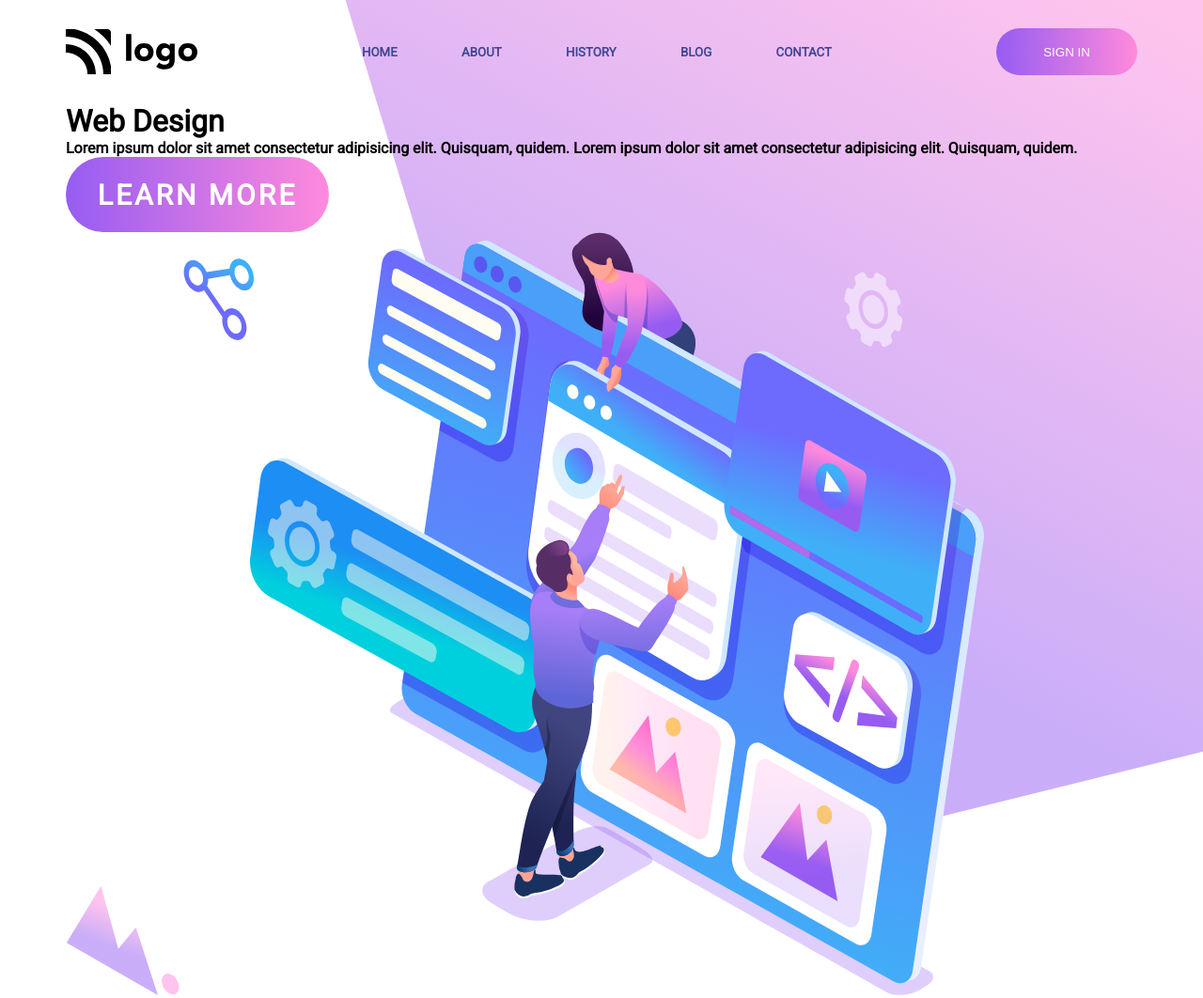
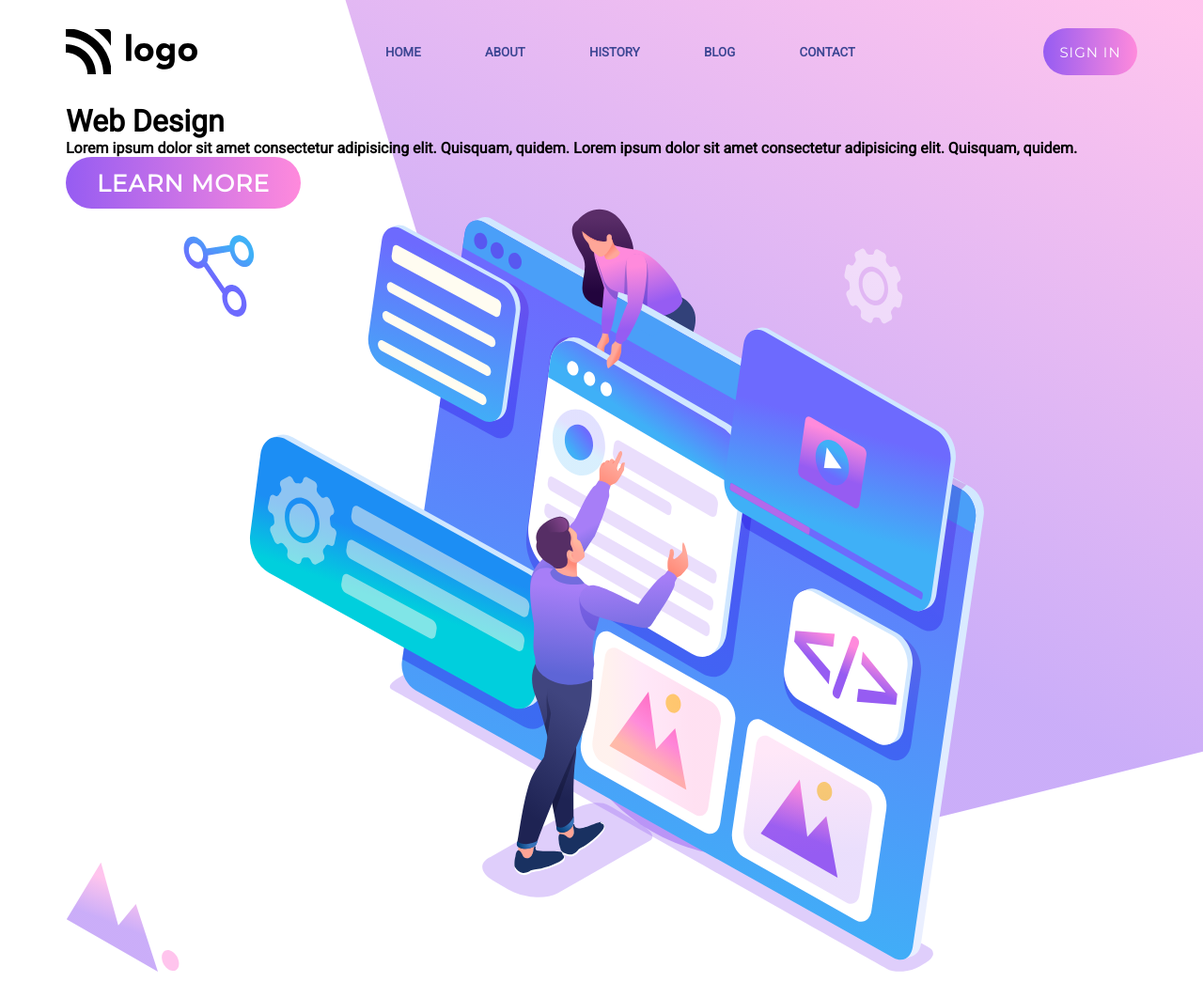
Before and after one commit to harshalvrm/Live-Class-Project-08, a website: page index.html in a window 1280 px wide. Shown: the whole page at 94% size. After the commit the page ends 1038 px from the top, so only its background shows below. Drawn offline with Linux system fonts and the light colour scheme; files whose address does not match are found by name.

Commit message:
Added Animations

```diff
--- a/css/index.css
+++ b/css/index.css
@@ -28,27 +28,44 @@ color:#3E4794;
 }
 
 
-/***sign in button modifications***/
+/***sign in button ***/
 .signin-btn {
-    width: 150px;
+    width: 100px;
     border-radius: 50px;
     background: linear-gradient(to right, #965CF2,#FF8ADC);
     border: none;
     color: #fff;
+    cursor: pointer;
+    font-family: 'Montserrat';
+    font-size: 15px;
+    /* font-weight: 600; */
+    letter-spacing: 1px;
+}
+
+.signin-btn:hover {
+    opacity: 0.8;
+    transition-delay:0.1s;
 }
 
 /*** Learn More Button ***/
 .learn-more-btn {
-    width: 280px;
-    height: 80px;
+    width: 250px;
+    height: 55px;
     border-radius: 50px;
     background: linear-gradient(to right, #965CF2,#FF8ADC);
     border: none;
     color: #fff;
-    font-family: 'Roboto';
-    font-size: 30px;
+    cursor: pointer;
+    font-family: 'Montserrat';
+    font-size: 25px;
     font-weight: 600;
-    letter-spacing: 3px;
+    letter-spacing: 1px;
+}
+
+.learn-more-btn:hover {
+    opacity: 0.8;
+    transition-delay:0.1s;
+}
 
 
-}
+/***Intro Section***/
--- a/index.html
+++ b/index.html
@@ -9,6 +9,10 @@
     <link rel="preconnect" href="https://fonts.gstatic.com" crossorigin />
     <link
       href="https://fonts.googleapis.com/css2?family=Roboto&display=swap"
+      rel="stylesheet"
+    />
+    <link
+      href="https://fonts.googleapis.com/css2?family=Montserrat&display=swap"
       rel="stylesheet"
     />
     <title>Design Landing Page</title>
```
